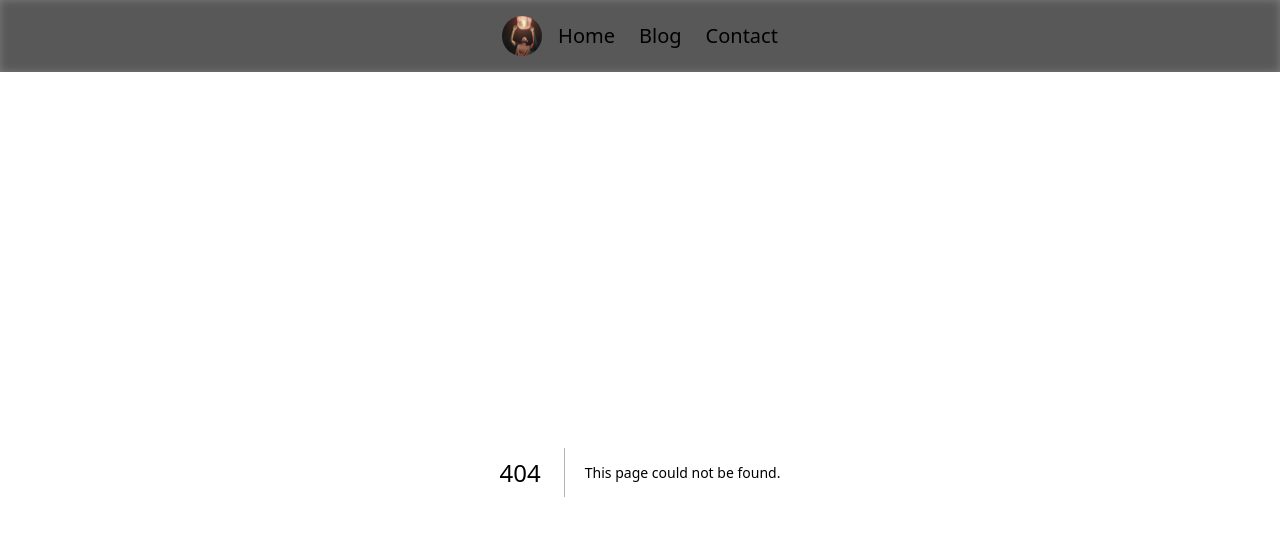
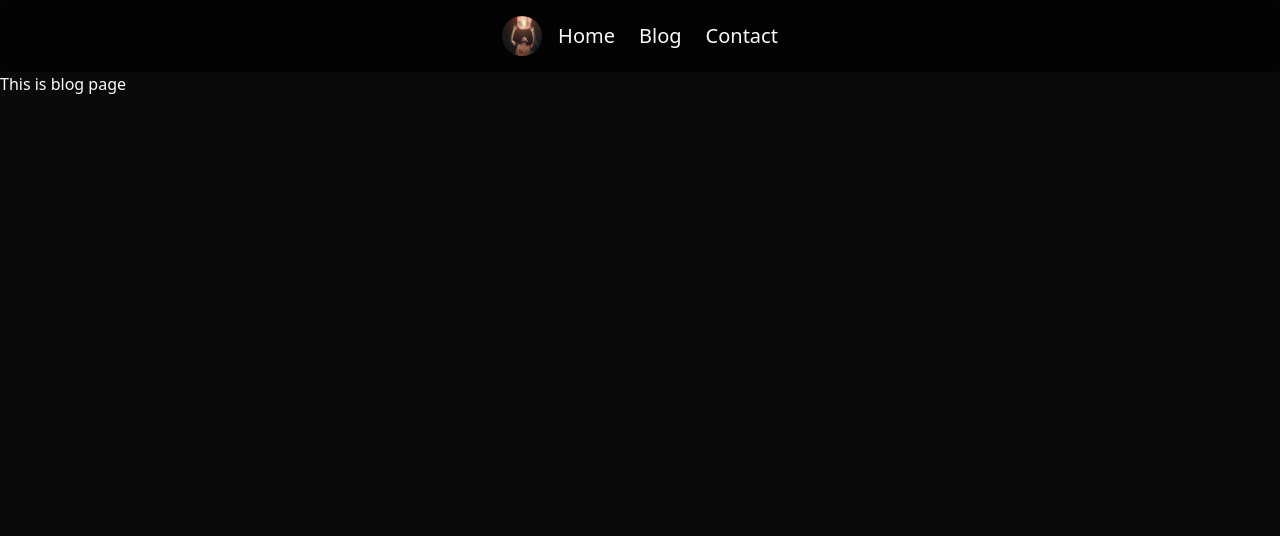
Before and after one commit to sajib-hosen/sajib, a Next.js app: page /blog/1 in a window 1280 px wide. Before the commit this address had no page. Shown: the top 536 px of the page. Built offline with nearby package versions, Linux system fonts and the light colour scheme.

Commit message:
feat: blog page added

```diff
--- /dev/null
+++ b/app/blog/[blogId]/page.tsx
@@ -0,0 +1,7 @@
+import React from "react";
+
+const BlogPage = () => {
+    return <div>This is blog page</div>;
+};
+
+export default BlogPage;
```
